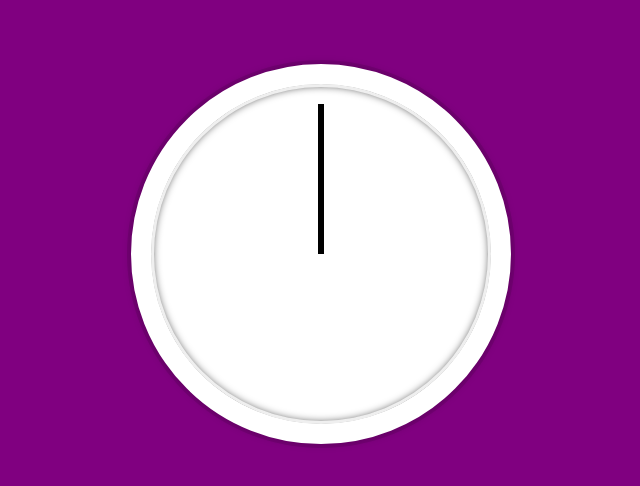
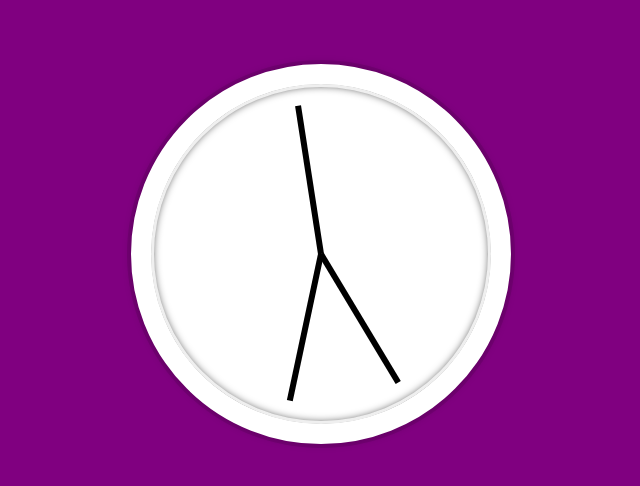
Before and after one commit to ashwin-jm/javascript30, a plain HTML site: page clock/index.html in a window 1280 px wide. Shown: the part 146-632 px from the top of the page, without its empty margins (319-959 px from the left). Drawn offline with Linux system fonts and the light colour scheme.

Commit message:
Completed

```diff
--- a/clock/index.html
+++ b/clock/index.html
@@ -14,5 +14,7 @@
             <div class="hand second-hand"></div>
         </div>
     </div>
+
+    <script src="script.js"></script>
 </body>
 </html>
--- /dev/null
+++ b/clock/script.js
@@ -0,0 +1,23 @@
+const secondHand = document.querySelector('.second-hand');
+const minsHand = document.querySelector('.min-hand');
+const hourHand = document.querySelector('.hour-hand');
+
+function setDate() {
+    const now = new Date();
+
+    const seconds = now.getSeconds();
+    const secondsDegrees = ((seconds / 60) * 360) + 90;
+    secondHand.style.transform = `rotate(${secondsDegrees}deg)`;
+
+    const mins = now.getMinutes();
+    const minsDegrees = ((mins / 60) * 360) + ((seconds/60)*6) + 90;
+    minsHand.style.transform = `rotate(${minsDegrees}deg)`;
+
+    const hour = now.getHours();
+    const hourDegrees = ((hour / 12) * 360) + ((mins/60)*30) + 90;
+    hourHand.style.transform = `rotate(${hourDegrees}deg)`;
+}
+
+setInterval(setDate, 1000);
+
+setDate();
```
